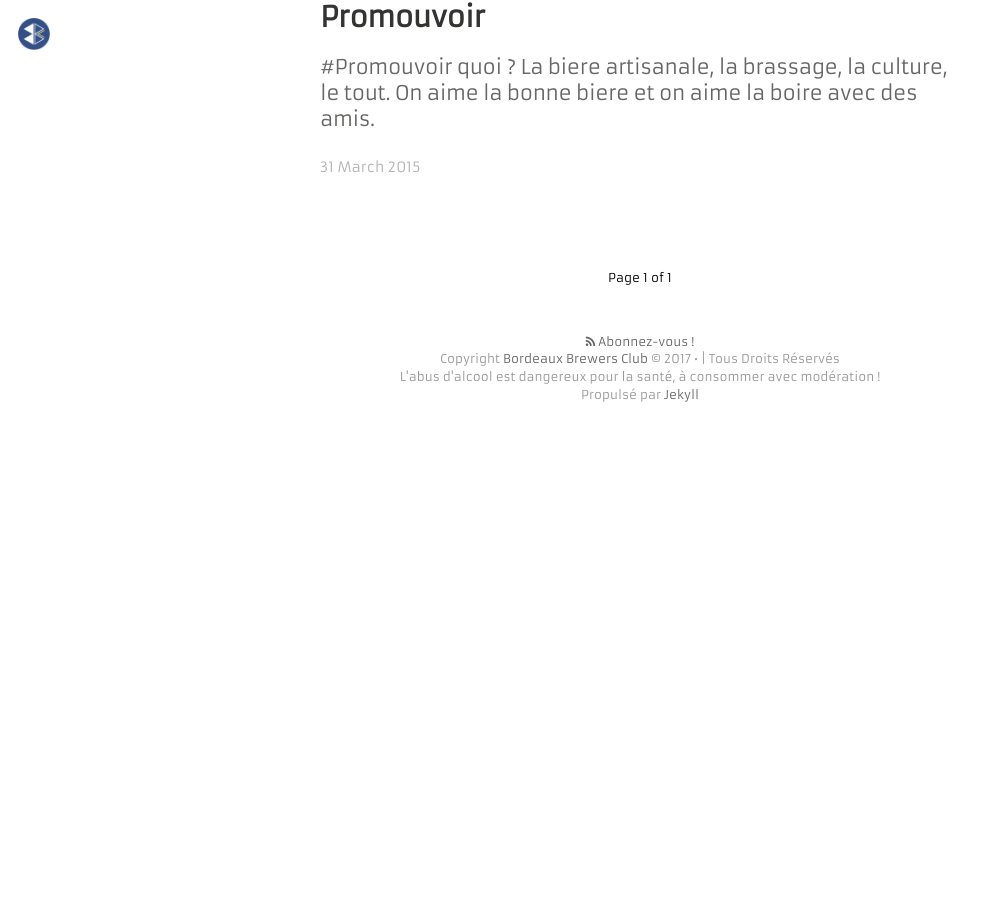
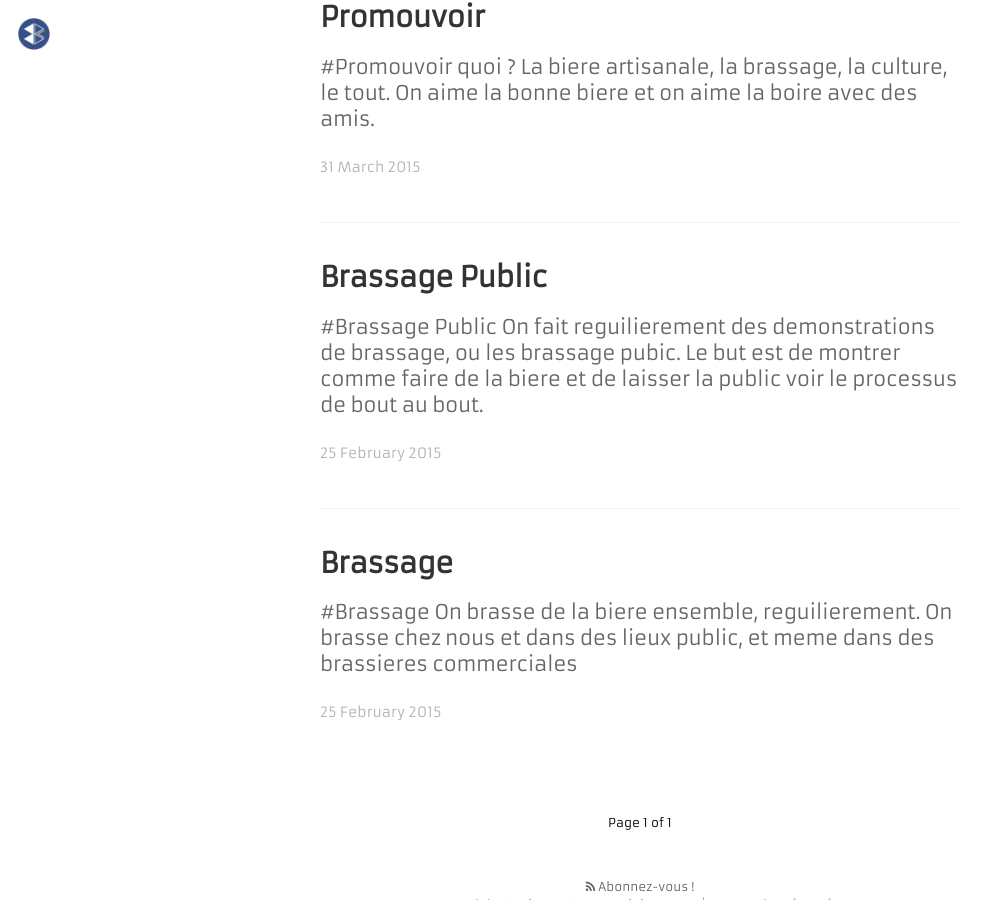
Before and after one commit to nostradamnit/bordeauxbrewers.club, a Jekyll site: the page built from index.html, in a window 1280 px wide and 900 px high, scrolled down 796 px. Shown: the whole window, without its empty margins (0-1005 px from the left). Built offline with Jekyll 4.4.1, drawn with Linux system fonts in a browser that asks for light colours; nearby versions of some CDN libraries; some web fonts are replaced; the list of posts is cut into pages by our own code; before the commit the page ends 1247 px from its top, so only the background shows below that.

Commit message:
deux noveaux articles

```diff
--- a/_config.yml
+++ b/_config.yml
@@ -21,7 +21,7 @@ author_image: "/assets/images/BBC-logo-sans-texte.png"
 
 paginate:	5
 
-url: "" # the base hostname & protocol for your site
+url: "https://bordeauxbrewers.club" # the base hostname & protocol for your site
 baseurl: ""
 #used to display twitter cards
 twitter_handle: '@bdxbrewersclub'
--- /dev/null
+++ b/_posts/2015-02-25-brassage.markdown
@@ -0,0 +1,12 @@
+---
+layout: post
+title:  "Brassage"
+date:   2015-02-25 17:00:00
+categories: brassage activities
+tags: featured
+image: /assets/article_images/2015-02-25-brassage/homebrew.jpg
+image2: /assets/article_images/2015-02-25-brassage/homebrew.jpg
+---
+
+#Brassage
+On brasse de la biere ensemble, reguilierement. On brasse chez nous et dans des lieux public, et meme dans des brassieres commerciales
--- a/_posts/2015-03-31-promouvoir.markdown
+++ b/_posts/2015-03-31-promouvoir.markdown
@@ -13,3 +13,9 @@ La biere artisanale, la brassage, la culture, le tout. On aime la bonne biere et
 
 ##La biere artisanale
 C'est la biere fabriquée en petites quantites par des petits brasseries avec les bonnes ingredients et avec beaucoup d'amour.
+
+##La brassage
+Brasser de la biere, c'est comme faire la cuisine. C'est un activitie de creation et d'expression. C'est aussi comment on fabrique la biere. Sans brassage, il y aura pas de biere :(
+
+##La culture biere
+La biere est le plus ancien boisson du monde. Elle a connu plein d'evolutions depuis son existance.
--- /dev/null
+++ b/_posts/2016-01-10-brassage-public.markdown
@@ -0,0 +1,12 @@
+---
+layout: post
+title:  "Brassage Public"
+date:   2015-02-25 17:00:00
+categories: brassage activities
+tags: featured
+image: /assets/article_images/2016-01-10-brassage-public/brassage-public.jpg
+image2: /assets/article_images/2016-01-10-brassage-public/brassage-public.jpg
+---
+
+#Brassage Public
+On fait reguilierement des demonstrations de brassage, ou les brassage pubic. Le but est de montrer comme faire de la biere et de laisser la public voir le processus de bout au bout.
```
Also changed, not shown: assets/article_images/2015-02-25-brassage/homebrew.jpg (added), assets/article_images/2016-01-10-brassage-public/brassage-public.jpg (added), 1 other file.
